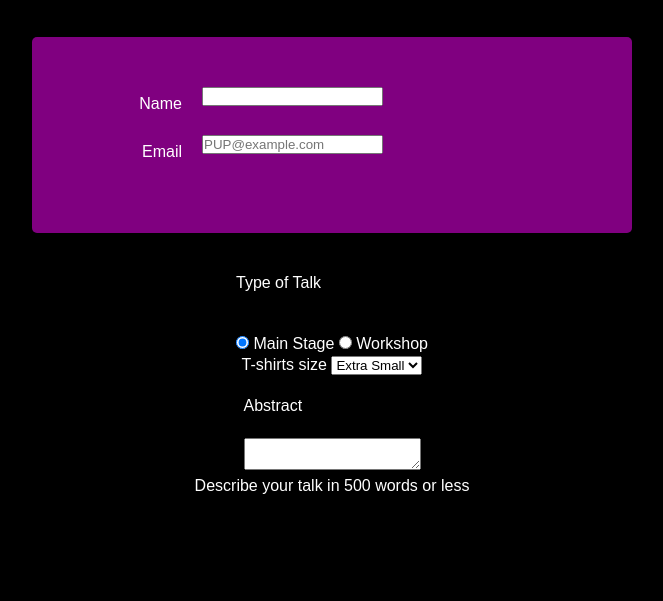
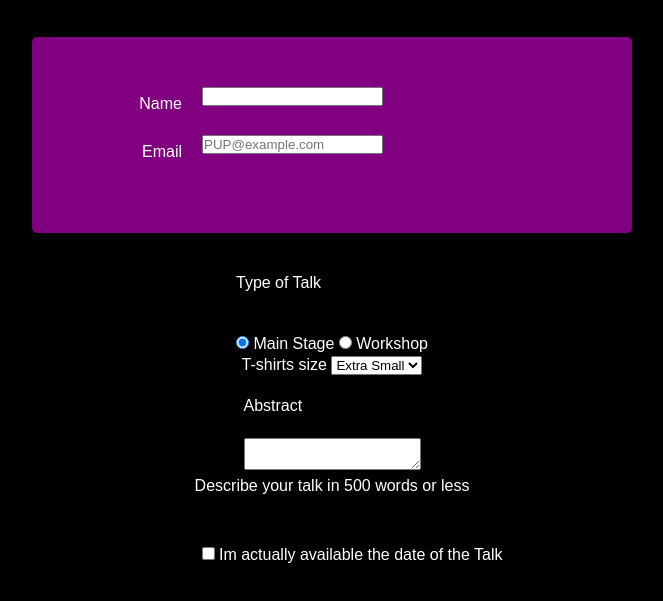
Before and after one commit to JCDabao/HTML-FORMS, a plain HTML site: page index.html in a window 1280 px wide. Shown: the part 207-808 px from the top of the page, without its empty margins (308-971 px from the left). Drawn offline with Linux system fonts and the light colour scheme.

Commit message:
html forms

```diff
--- a/index.html
+++ b/index.html
@@ -86,7 +86,18 @@
 <br>
 <br>
 
-
+<div class="form-row">
+    <label class="checkbox-label" for="available">
+        <input id="available"
+               name="available"
+               type="checkbox"
+               value="is-available"/>
+               <span>
+               Im actually available the date of the Talk
+            </span>
+            </label>
+</div>
+<br>
 
 
 
--- a/styles.css
+++ b/styles.css
@@ -136,6 +136,10 @@ body {
     margin-bottom: 30px;
 
 }
+
+.form-row .checkbox-label{
+    margin-bottom: 0;
+}
 @media only screen and (min-width: 700px) {
     .speaker-form-header,
     .speaker-form {
@@ -178,4 +182,11 @@ body {
         margin-left: 120px;
     }
 
+    .form-row .checkbox-label{
+        margin-left: 60px;
+        width: auto;
+    }
+
+
+
 }
```
